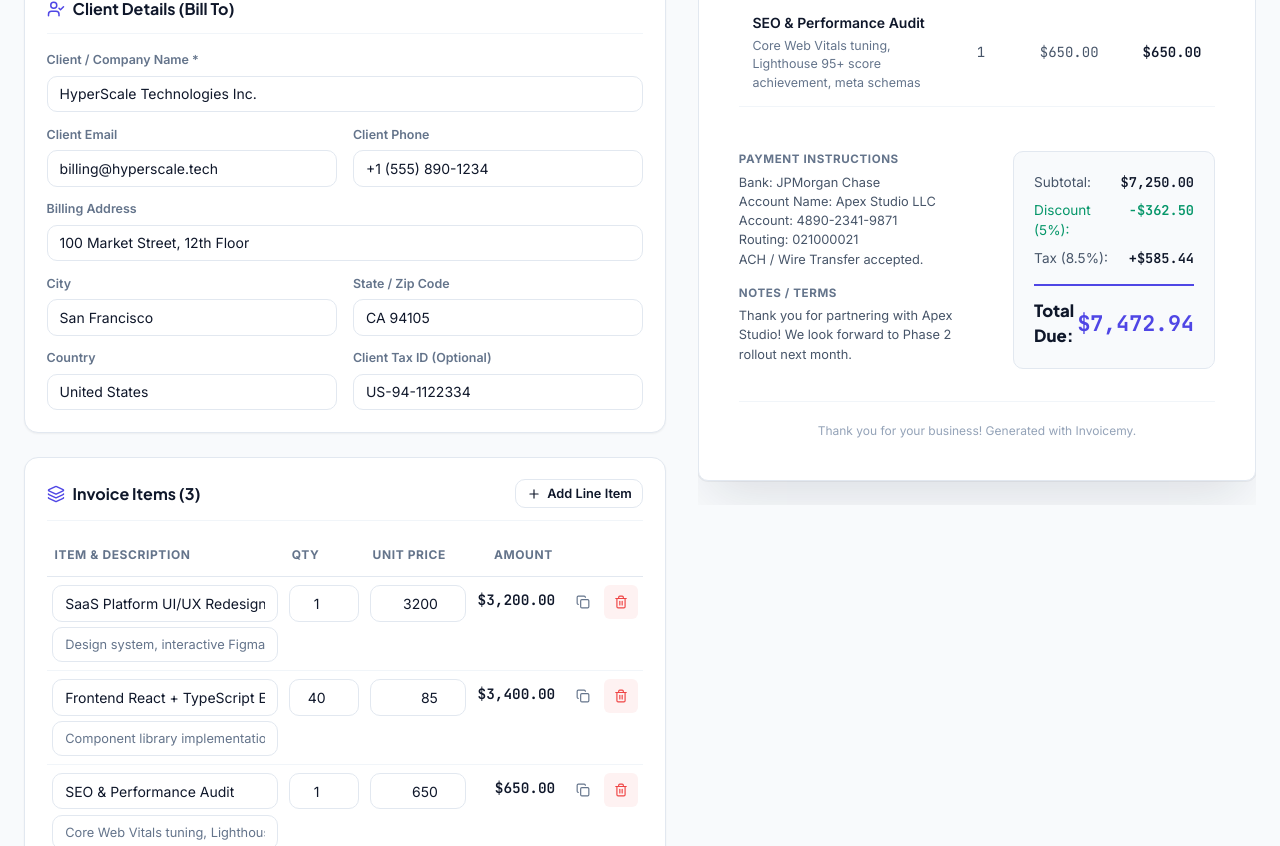
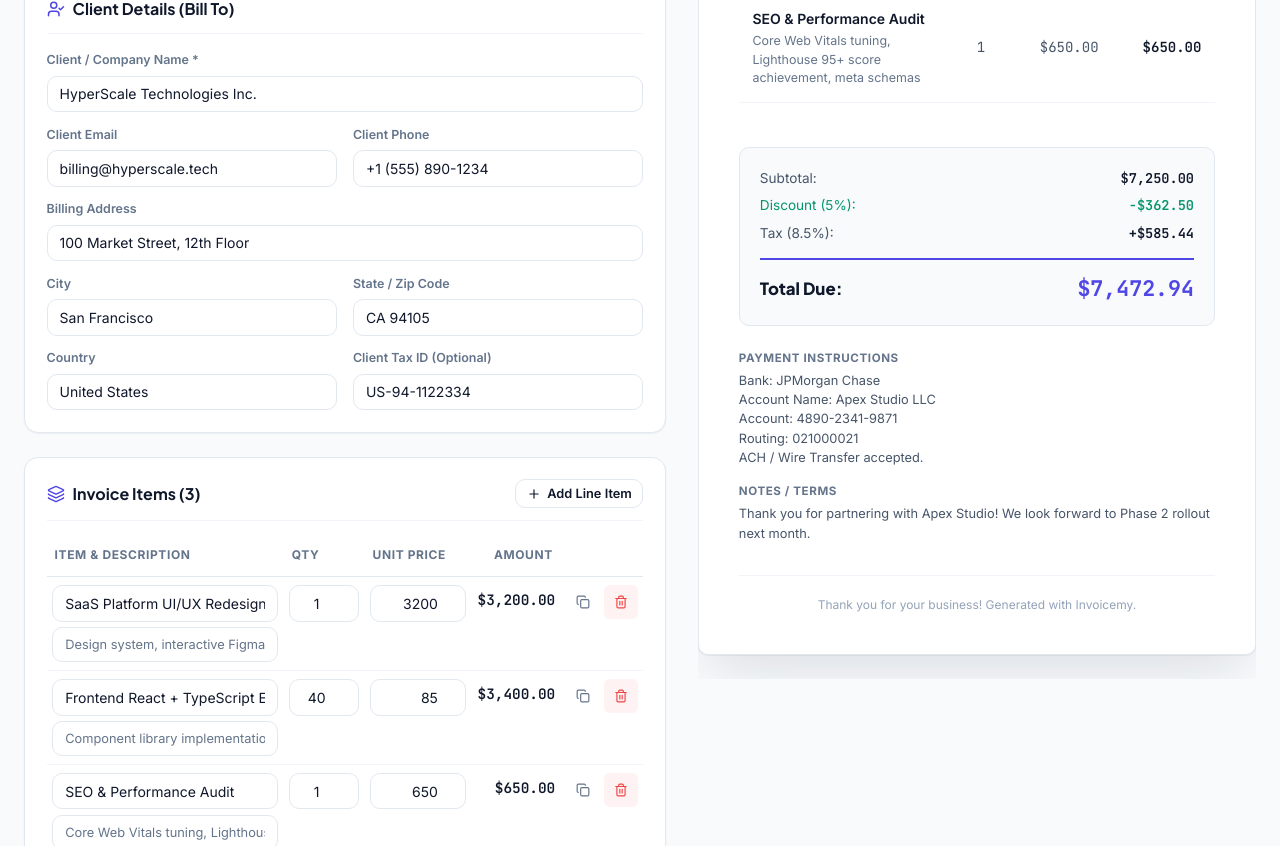
Before and after one commit to tolulopeolugbebi/Invoicemy, a React (Vite) app: page / in a window 1280 px wide. Shown: the part 1000-1846 px from the top of the page. Built offline with nearby package versions, Linux system fonts and the light colour scheme.

Commit message:
Refined invoice font, layout and spacing

```diff
--- a/src/components/InvoicePreview.tsx
+++ b/src/components/InvoicePreview.tsx
@@ -232,22 +232,6 @@ export const InvoicePreview: React.FC<InvoicePreviewProps> = ({
 
           {/* Bottom Grid: Notes & Summary */}
           <div className="paper-bottom-grid">
-            <div className="paper-notes-block">
-              {invoice.paymentInstructions && (
-                <div>
-                  <div className="paper-note-section-title">Payment Instructions</div>
-                  <div className="paper-note-text">{invoice.paymentInstructions}</div>
-                </div>
-              )}
-
-              {invoice.notes && (
-                <div>
-                  <div className="paper-note-section-title">Notes / Terms</div>
-                  <div className="paper-note-text">{invoice.notes}</div>
-                </div>
-              )}
-            </div>
-
             <div className="paper-summary-block">
               <div className="paper-summary-row">
                 <span>Subtotal:</span>
@@ -286,6 +270,22 @@ export const InvoicePreview: React.FC<InvoicePreviewProps> = ({
                 </span>
               </div>
             </div>
+
+            <div className="paper-notes-block">
+              {invoice.paymentInstructions && (
+                <div>
+                  <div className="paper-note-section-title">Payment Instructions</div>
+                  <div className="paper-note-text">{invoice.paymentInstructions}</div>
+                </div>
+              )}
+
+              {invoice.notes && (
+                <div>
+                  <div className="paper-note-section-title">Notes / Terms</div>
+                  <div className="paper-note-text">{invoice.notes}</div>
+                </div>
+              )}
+            </div>
           </div>
 
           {/* Paper Footer */}
--- a/src/index.css
+++ b/src/index.css
@@ -604,7 +604,7 @@ button {
   min-height: 750px;
   border-radius: var(--radius-md);
   box-shadow: var(--shadow-paper);
-  padding: 2.5rem 2.5rem;
+  padding: 2.5rem;
   color: #1e293b;
   display: flex;
   flex-direction: column;
@@ -645,7 +645,7 @@ button {
 
 .paper-company-name {
   font-family: var(--font-heading);
-  font-size: 1.35rem;
+  font-size: 1.05rem;
   font-weight: 800;
   color: #0f172a;
   line-height: 1.2;
@@ -812,11 +812,11 @@ button {
   color: #0f172a;
 }
 
-/* Paper Bottom Section: Payment/Notes + Summary */
+/* Paper Bottom Section: Summary then Payment/Notes stacked vertically */
 .paper-bottom-grid {
-  display: grid;
-  grid-template-columns: 1.2fr 1fr;
-  gap: 2rem;
+  display: flex;
+  flex-direction: column;
+  gap: 1.5rem;
   margin-top: auto;
   padding-top: 1rem;
 }
```
Also changed, not shown: 1 other file (tests, documents, lock files or other folders).
